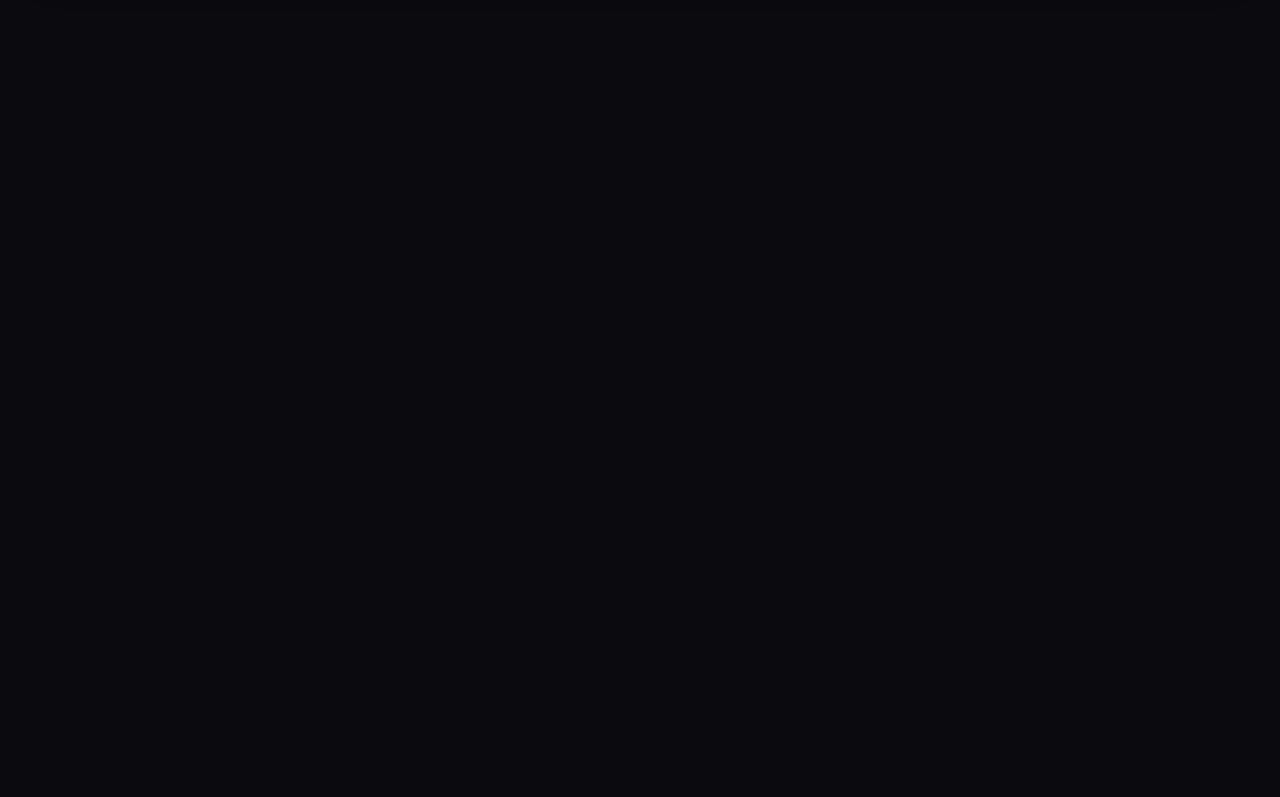
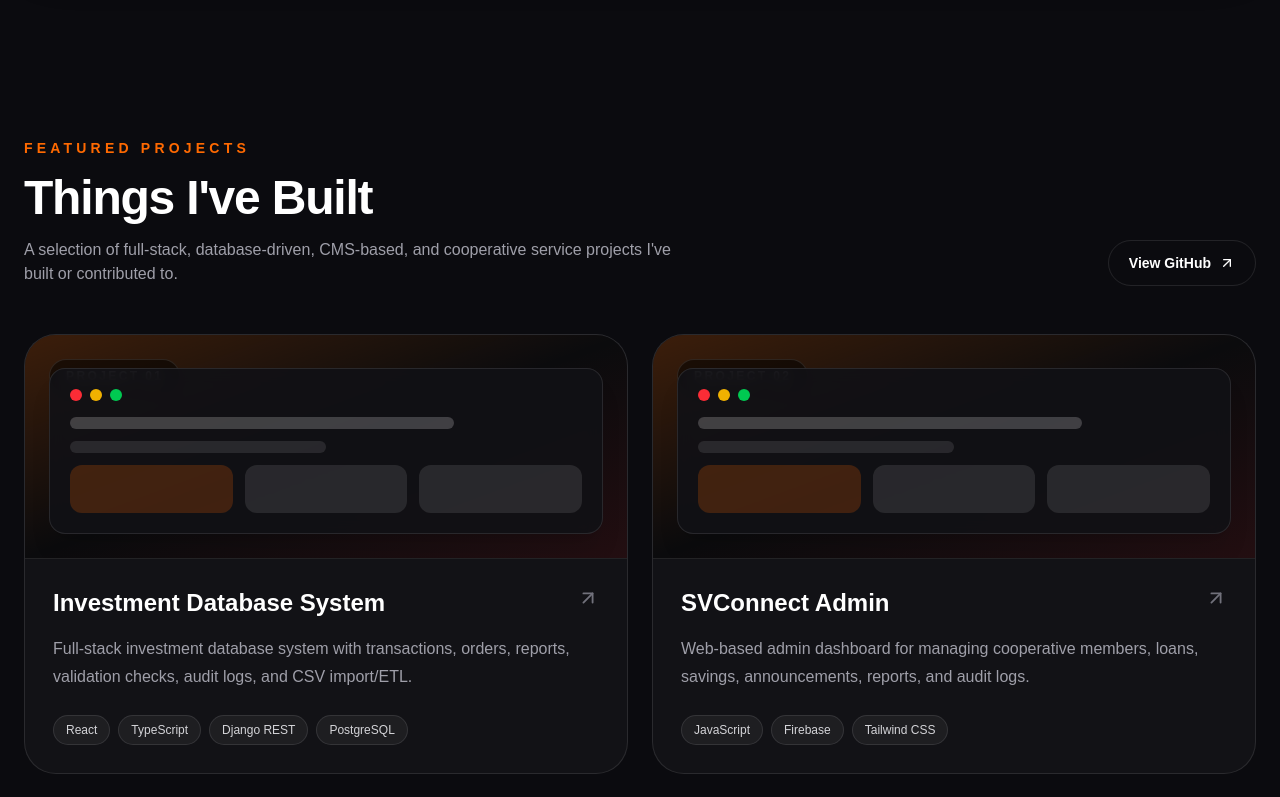
Before and after one commit to quintuckyy/Portfolio, a Next.js app: page / in a window 1280 px wide. Shown: the part 1600-2397 px from the top of the page. Before the commit the page ends 1642 px from the top, so only its background shows below. Built offline with nearby package versions, Linux system fonts and the light colour scheme.

Commit message:
Add featured project section

```diff
--- a/app/page.tsx
+++ b/app/page.tsx
@@ -1,6 +1,7 @@
 import Hero from "@/components/Hero";
 import Navbar from "@/components/Navbar";
 import About from "@/components/About";
+import Projects from "@/components/Projects";
 
 export default function Home() {
   return (
@@ -8,6 +9,7 @@ export default function Home() {
       <Navbar />
       <Hero />
       <About />
+      <Projects />
     </main>
   );
   }
--- /dev/null
+++ b/components/Projects.tsx
@@ -0,0 +1,102 @@
+import { ArrowUpRight } from "lucide-react";
+import { projects } from "@/data/portfolio";
+
+export default function Projects() {
+  return (
+    <section id="projects" className="px-6 py-24">
+      <div className="mx-auto max-w-7xl">
+        <div className="mb-12 flex flex-col justify-between gap-6 md:flex-row md:items-end">
+          <div>
+            <p className="mb-4 text-sm font-semibold uppercase tracking-[0.3em] text-orange-500">
+              Featured Projects
+            </p>
+
+            <h2 className="text-4xl font-bold tracking-tight md:text-5xl">
+              Things I&apos;ve Built
+            </h2>
+
+            <p className="mt-4 max-w-2xl text-zinc-400">
+              A selection of full-stack, database-driven, CMS-based, and
+              cooperative service projects I&apos;ve built or contributed to.
+            </p>
+          </div>
+
+          <a
+            href="https://github.com/quintuckyy"
+            target="_blank"
+            rel="noreferrer"
+            className="inline-flex w-fit items-center gap-2 rounded-full border border-white/10 px-5 py-3 text-sm font-semibold text-white transition hover:border-orange-500/60 hover:text-orange-400"
+          >
+            View GitHub
+            <ArrowUpRight size={16} />
+          </a>
+        </div>
+
+        <div className="grid gap-6 md:grid-cols-2">
+          {projects.map((project, index) => (
+            <article
+              key={project.title}
+              className="group overflow-hidden rounded-[2rem] border border-white/10 bg-white/[0.03] transition hover:border-orange-500/60 hover:bg-orange-500/[0.03]"
+            >
+              <div className="relative h-56 overflow-hidden border-b border-white/10 bg-black/40">
+                <div className="absolute inset-0 bg-gradient-to-br from-orange-500/20 via-transparent to-red-500/10" />
+
+                <div className="absolute left-6 top-6 rounded-full border border-white/10 bg-black/50 px-4 py-2 text-xs font-semibold uppercase tracking-[0.2em] text-zinc-300">
+                  Project 0{index + 1}
+                </div>
+
+                <div className="absolute bottom-6 left-6 right-6">
+                  <div className="rounded-2xl border border-white/10 bg-[#111116]/90 p-5 shadow-xl backdrop-blur">
+                    <div className="mb-4 flex items-center gap-2">
+                      <span className="h-3 w-3 rounded-full bg-red-500" />
+                      <span className="h-3 w-3 rounded-full bg-yellow-500" />
+                      <span className="h-3 w-3 rounded-full bg-green-500" />
+                    </div>
+
+                    <div className="space-y-3">
+                      <div className="h-3 w-3/4 rounded-full bg-white/20" />
+                      <div className="h-3 w-1/2 rounded-full bg-white/10" />
+                      <div className="grid grid-cols-3 gap-3">
+                        <div className="h-12 rounded-xl bg-orange-500/20" />
+                        <div className="h-12 rounded-xl bg-white/10" />
+                        <div className="h-12 rounded-xl bg-white/10" />
+                      </div>
+                    </div>
+                  </div>
+                </div>
+              </div>
+
+              <div className="p-7">
+                <div className="flex items-start justify-between gap-4">
+                  <h3 className="text-2xl font-bold text-white">
+                    {project.title}
+                  </h3>
+
+                  <ArrowUpRight
+                    size={22}
+                    className="text-zinc-500 transition group-hover:text-orange-400"
+                  />
+                </div>
+
+                <p className="mt-4 leading-7 text-zinc-400">
+                  {project.description}
+                </p>
+
+                <div className="mt-6 flex flex-wrap gap-2">
+                  {project.tags.map((tag) => (
+                    <span
+                      key={tag}
+                      className="rounded-full border border-white/10 bg-white/5 px-3 py-1.5 text-xs font-medium text-zinc-300"
+                    >
+                      {tag}
+                    </span>
+                  ))}
+                </div>
+              </div>
+            </article>
+          ))}
+        </div>
+      </div>
+    </section>
+  );
+}
```
